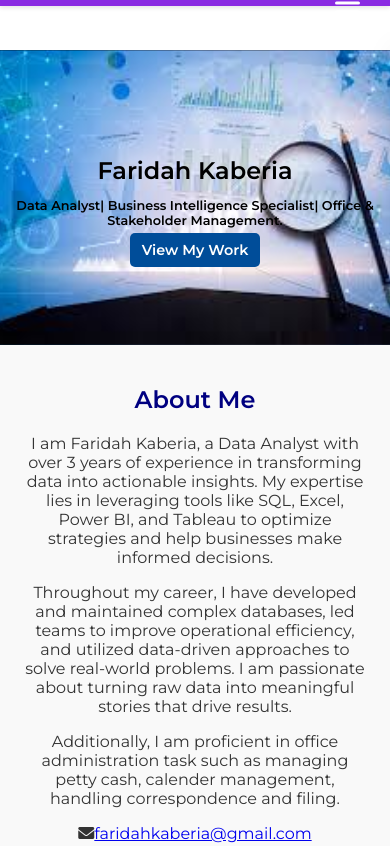
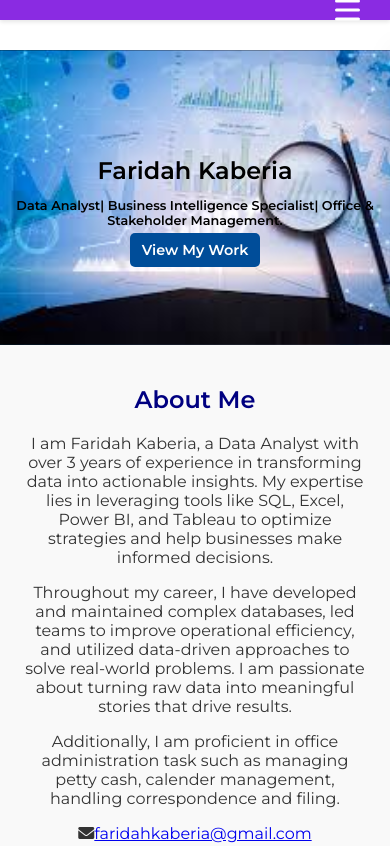
Before and after one commit to faridahkaberia/portfolio, a plain HTML site: page index.html in a window 390 px wide. Shown: the top 846 px of the page. Drawn offline with Linux system fonts and the light colour scheme.

Commit message:
Corrections

```diff
--- a/styles.css
+++ b/styles.css
@@ -483,6 +483,9 @@ body, html {
 /* Mobile Landscape (576px - 767px) */
 @media (max-width: 576px) {
     /* Hero Section */
+    #main-header {
+        padding: 25px 0;
+    }
     .hero-content h1 {
         font-size: 2rem;
     }
@@ -542,7 +545,7 @@ body, html {
 @media (max-width: 480px) {
     /* Header */
     #main-header {
-        padding: 3px 0;
+        padding: 10px 0;
     }
 
     /* Hero */
```
